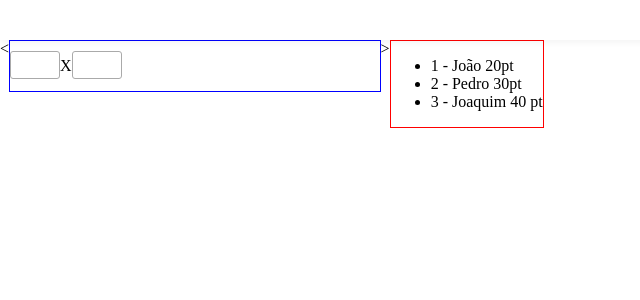
After one commit to helenamcd/opalpiteiro, a Django app: template site/templates/base.html in a window 1280 px wide. The commit adds this page. Shown: the top 300 px of the page, without its empty margins (0-640 px from the left). Run offline with Django 3.2, Linux system fonts and the light colour scheme; the template is opened without the code that fills it, so the values that code supplies are empty; parts of the project's set-up code (start-up, migrations or seed data) failed here and were passed over.

Commit message:
Primeiros templates e estilos

```diff
--- a/site/bolao/settings.py
+++ b/site/bolao/settings.py
@@ -87,8 +87,10 @@ USE_TZ = True
 # https://docs.djangoproject.com/en/1.6/howto/static-files/
 STATIC_URL = '/static/'
 
-# Raiz para os arquivos estaticos (imagens do site, js, css, etc)
-STATIC_ROOT = os.path.join(BASE_DIR, "static")
+# Diretórios para os arquivos static
+STATICFILES_DIRS = (
+    os.path.join(BASE_DIR, "static"),
+)
 
 # Raiz para os arquivos de upload
 MEDIA_ROOT = os.path.join(BASE_DIR, "media")
--- a/site/bolao/urls.py
+++ b/site/bolao/urls.py
@@ -4,6 +4,7 @@ from django.conf import settings
 
 from django.contrib import admin
 from usuarios.views import CadastroUsuario
+from django.views.generic.base import TemplateView
 admin.autodiscover()
 
 urlpatterns = patterns('',
@@ -12,7 +13,8 @@ urlpatterns = patterns('',
     # url(r'^blog/', include('blog.urls')),
 
     url(r'^admin/', include(admin.site.urls)),
-    url(r'^cadastro/$', CadastroUsuario.as_view())
+    url(r'^cadastro/$', CadastroUsuario.as_view()),
+    url(r'^$', TemplateView.as_view(template_name="embreve.html")),
 )
 
 # Serve a mídia estática enquanto está em DEBUG
--- /dev/null
+++ b/site/static/css/style.css
@@ -0,0 +1,146 @@
+body{
+	padding: 0px !important;
+	margin: 0px !important;
+}
+#header{
+	height: 40px;
+}
+#context{
+	height: 60%;
+}
+#footer{
+	height: 20%;
+}
+.menuTopBar{
+	background-color: #fff;
+	top: 0px !important;
+	margin: 0px !important;
+	padding: 0px;
+	height: 40px;
+	text-align: center;
+	line-height: 40px;
+	opacity: 0.90;
+	width: 100%;
+	-webkit-box-shadow: 0px 3px 7px 0px rgba(0,0,0,0.05);
+	-moz-box-shadow: 0px 3px 7px 0px rgba(0,0,0,0.05);
+    box-shadow: 0px 3px 7px 0px rgba(0,0,0,0.05);
+    top: 0;
+	position: fixed;
+
+
+}
+.menuTopBar>a{
+	font-size: 16pt;
+	font-style: none;
+	color: #BBBDB3;
+
+}
+#pontosTopBar{
+    background: -webkit-linear-gradient(top,#F37A15,#FD7043);
+	background: -o-linear-gradient(top,#F37A15,#FD7043);
+	background: -moz-linear-gradient(top,#F37A15,#FD7043);
+	background: linear-gradient(top,#F37A15,#FD7043);
+	height: 40px;
+	line-height: 40px;
+	text-align: center;
+	font-weight: bold;
+	-webkit-box-shadow: 0px 3px 7px 0px rgba(0,0,0,0.05);
+	-moz-box-shadow: 0px 3px 7px 0px rgba(0,0,0,0.05);
+    box-shadow: 0px 3px 7px 0px rgba(0,0,0,0.05);
+    width: 8%;
+     top: 0;
+     margin-left: 92%;
+	position: fixed;
+}
+
+#banner{
+	border: 1px solid;
+	width: 50%;
+	height: 20%;
+	float: left;
+}
+#minRank{
+	float: left;
+	border: 1px solid red;
+}
+.shadown{
+	-webkit-box-shadow: -2px 3px 4px 0px rgba(50, 50, 50, 0.48);
+-moz-box-shadow:    -2px 3px 4px 0px rgba(50, 50, 50, 0.48);
+box-shadow:         -2px 3px 4px 0px rgba(50, 50, 50, 0.48);
+}
+#contentForm{
+	width: 40%;
+	margin: 0 auto;
+}
+#contentForm>form{
+	width: 80%;
+	margin: 0 auto;
+}
+input:not([disabled]):not([type="button"]){
+	border-radius: 3px;
+
+	margin-top: 10px;
+	margin-bottom: 10px;
+	border: 1px solid #aaa;
+	width: 96%;
+	padding: 1.5%;
+}
+input:not([disabled]):not([type="button"]):focus{
+	outline:none;
+	border: 1px solid red;
+}
+label{
+	color: #111;
+	font-family: arial;
+	font-size: 12pt;
+
+}
+input[type="button"]{
+	background: -webkit-linear-gradient(top,#5D8CFF,#176CFB);
+	background: -o-linear-gradient(top,#5D8CFF,#176CFB);
+	background: -moz-linear-gradient(top,#5D8CFF,#176CFB);
+	background: linear-gradient(top,#5D8CFF,#176CFB);
+	border: none;
+	border-radius: 4px;
+	width: 15%;
+	padding: 2%;
+	color: #eee;
+	font-weight: bold;
+}
+
+input[type="button"]:hover{
+	-webkit-animation: color 1s;
+	animation: color 1s;
+}
+@-webkit-keyframes color{
+0%   {background: -webkit-linear-gradient(top,#5D8CFF,#176CFB);}
+25%  {background: -webkit-linear-gradient(top,#4174FA,#276CFB);}
+50%  {background: -webkit-linear-gradient(top,#2174FA,#376CFB);}
+100% {background: -webkit-linear-gradient(top,#1174FA,#576CFB);}
+}
+
+@keyframes color{
+0%   {background: linear-gradient(top,#5D8CFF,#176CFB);}
+25%  {background: linear-gradient(top,#4174FA,#276CFB);}
+50%  {background: linear-gradient(top,#2174FA,#376CFB);}
+100% {background: linear-gradient(top,#1174FA,#576CFB);}
+}
+#palpiteRodada>div>form>img{
+	float: left;
+}
+#palpiteRodada>div>form>input{
+	float: left;
+	width: 10%;
+}
+#palpiteRodada>div>form>span{
+	float: left;
+}
+#palpiteRodada>nav{
+	float: left;
+}
+#palpiteRodada>div{
+	float: left;
+	border:1px solid blue;
+	text-align: center;
+	line-height: 50px;
+}
--- /dev/null
+++ b/site/templates/base.html
@@ -0,0 +1,45 @@
+{% load staticfiles %}
+<!doctype html>
+<html lang="pt-BR">
+<head>
+	<meta charset="UTF-8">
+	<title>O Palpiteiro</title>
+	<link rel="stylesheet" type="text/css" href="{% static "css/style.css" %}">
+</head>
+<body>
+	<header id="header">
+		<div class="menuTopBar" align="center">
+		</div>
+	</header>
+	{% block conteudo %}
+	<div id="context">
+        <div id="headerContext">
+            <div id="palpiteRodada">
+                <nav><</nav>
+                <div align="center">
+                    <form>
+                    <img src="">
+                    <input type="text" required>
+                    <span>X</span>
+                    <input type="text" required>
+                    <img src="">
+
+                    </form>
+                </div>
+                <nav>></nav>
+            </div>
+            <div id="minRank">
+                <ul>
+                    <li> 1 - João  20pt </li>
+                    <li> 2 - Pedro 30pt </li>
+                    <li> 3 - Joaquim 40 pt </li>
+                </ul>
+            </div>
+        </div>
+    </div>
+	{%endblock%}
+	<footer id="foter">
+
+	</footer>
+</body>
+</html>
--- a/site/templates/usuarios/cadastro.html
+++ b/site/templates/usuarios/cadastro.html
@@ -1,5 +1,11 @@
+{% extends "base.html" %}
+
+{% block conteudo %}
+
 <form action="" method="post">
     {% csrf_token %}
     <ul>{{ form.as_ul }}</ul>
     <input type="submit" value="Enviar" />
 </form>
+
+{% endblock %}
```
Also changed, not shown: site/templates/embreve.html (added, +7 -0 lines).
